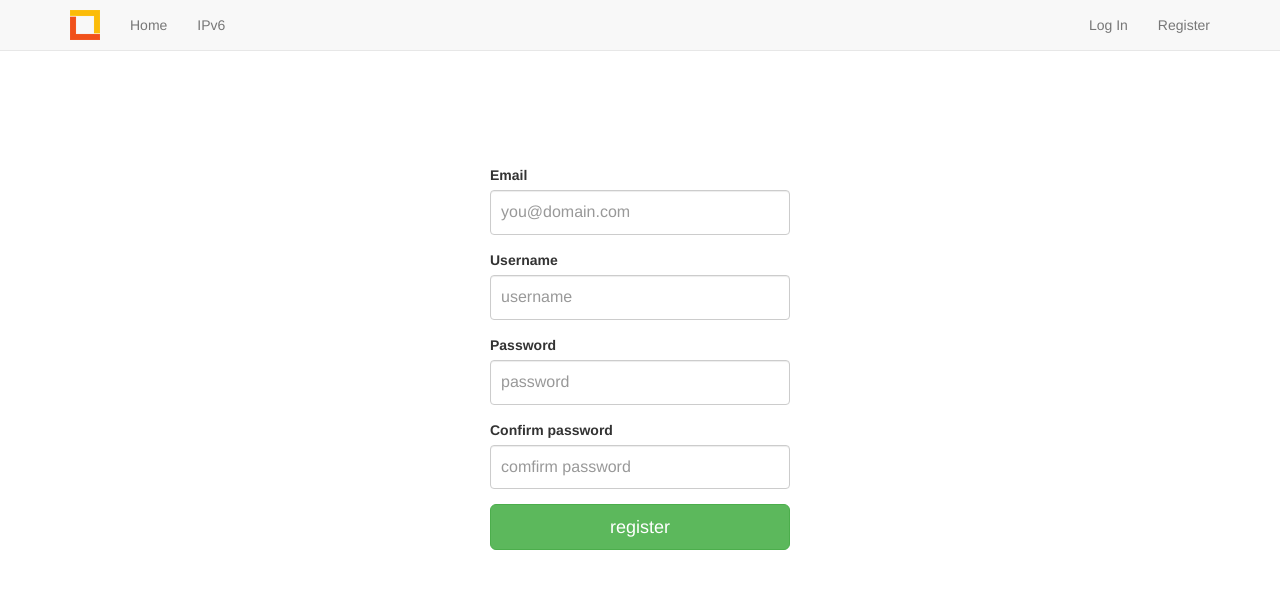
After one commit to nonmcw/blogn, a Flask app: page /auth/register in a window 1280 px wide. The commit adds this page. Shown: the top 589 px of the page. Run offline with Flask 2, Linux system fonts and the light colour scheme; parts of the project's set-up code (start-up, migrations or seed data) failed here and were passed over; some libraries are stand-ins or nearby versions.

Commit message:
Add user registration module.

```diff
--- a/app/auth/forms.py
+++ b/app/auth/forms.py
@@ -1,7 +1,7 @@
 from flask_wtf import FlaskForm
 from wtforms import StringField, PasswordField, BooleanField, SubmitField
 from wtforms.validators import Required, Length, Email, Regexp, EqualTo
-from wtforms import ValidateError
+from wtforms import ValidationError
 from ..models import User
 
 class LoginForm(FlaskForm):
@@ -13,13 +13,17 @@ class LoginForm(FlaskForm):
 class RegistrationForm(FlaskForm):
     email = StringField('Email', validators=[Required(), Length(5, 64), Email()])
     username = StringField('Username', validators=[Required(), Length(4, 64),
-                                   Regexp('^[A-Za-z][A-Za-z0-9_.]*$', 0,
-                                   'Usernames must have ...')
+        Regexp('^[A-Za-z][A-Za-z0-9_.]*$', 0, 'Usernames must have...')])
     password = PasswordField('Password', validators=[Required(),
-                                      EqualTo('password2', massage='Password must match.'))
+        EqualTo('password2', message='Password must match.')])
     password2 = PasswordField('Confirm password', validators=[Required()])
     submit = SubmitField('register')
 
     def validate_email(self, field):
           if User.query.filter_by(email=field.data).first():
-               return ValidateError('Email areldy registered')
+               return ValidationError('Email areldy registered')
+
+
+    def validate_username(self, field):
+          if User.query.filter_by(username=field.data).first():
+               return ValidationError('username areldy registered')
--- a/app/auth/views.py
+++ b/app/auth/views.py
@@ -2,7 +2,7 @@ from flask import render_template, redirect, request, url_for, flash
 from flask_login import login_user, logout_user, login_required
 from . import auth
 from ..models import User
-from .forms import LoginForm
+from .forms import LoginForm, RegistrationForm
 
 @auth.route('/login', methods=['GET', 'POST'])
 def login():
@@ -21,3 +21,14 @@ def logout():
     logout_user()
     flash('Your have been logged out.')
     return redirect(url_for('main.index'))
+
+@auth.route('/register', methods=['GET', 'POST'])
+def register():
+    form = RegistrationForm()
+    if form.validate_on_submit():
+        user = User(email=form.email.date,
+                username=form.username.date,
+                password=form.password.date)
+        flash('Registation success')
+        return redirect(url_for('auth.login'))
+    return render_template('auth/register.html', form=form)
--- /dev/null
+++ b/app/templates/auth/register.html
@@ -0,0 +1,15 @@
+{% extends 'base.html' %}
+
+{% import "bootstrap/wtf.html" as wtf %}
+
+{% block title %}Blog - Register{% endblock %}
+
+{% block page_content %}
+<div class="form-signin">
+    {{ wtf.form_field(form.email, placeholder="you@domain.com") }}
+    {{ wtf.form_field(form.username, placeholder="username") }}
+    {{ wtf.form_field(form.password, placeholder="password") }}
+    {{ wtf.form_field(form.password2, placeholder="comfirm password") }}
+    {{ wtf.form_field(form.submit, class="btn btn-lg btn-success btn-block") }}
+</div>
+{% endblock %}
--- a/app/templates/base.html
+++ b/app/templates/base.html
@@ -43,6 +43,7 @@
                    </li>
                    {% else %}
                    <li><a href="{{ url_for('auth.login') }}">Log In</a></li>
+                   <li><a href="{{ url_for('auth.register') }}">Register</a></li>
                    {% endif %}
                </ul>
           </div>
```
